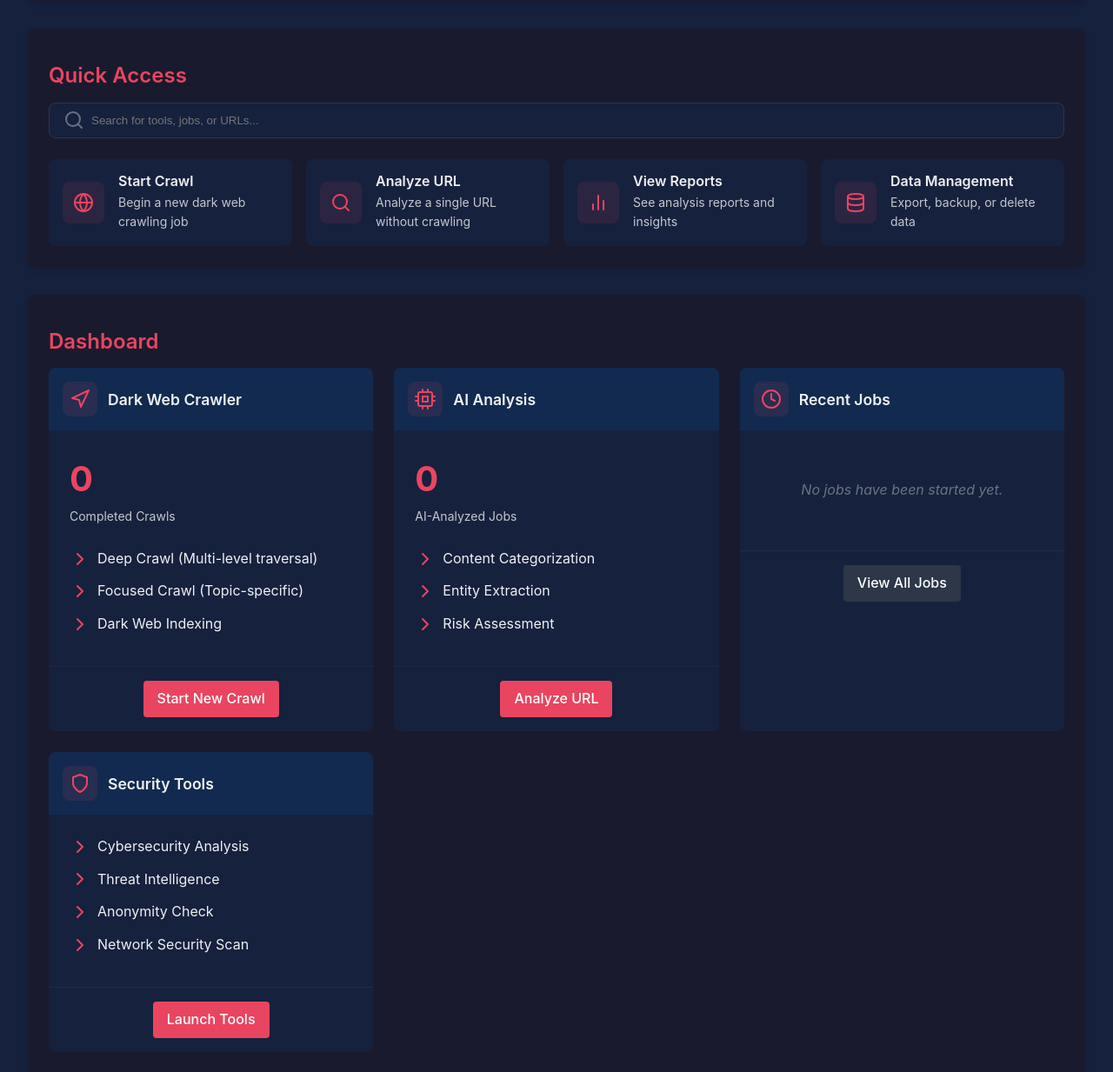
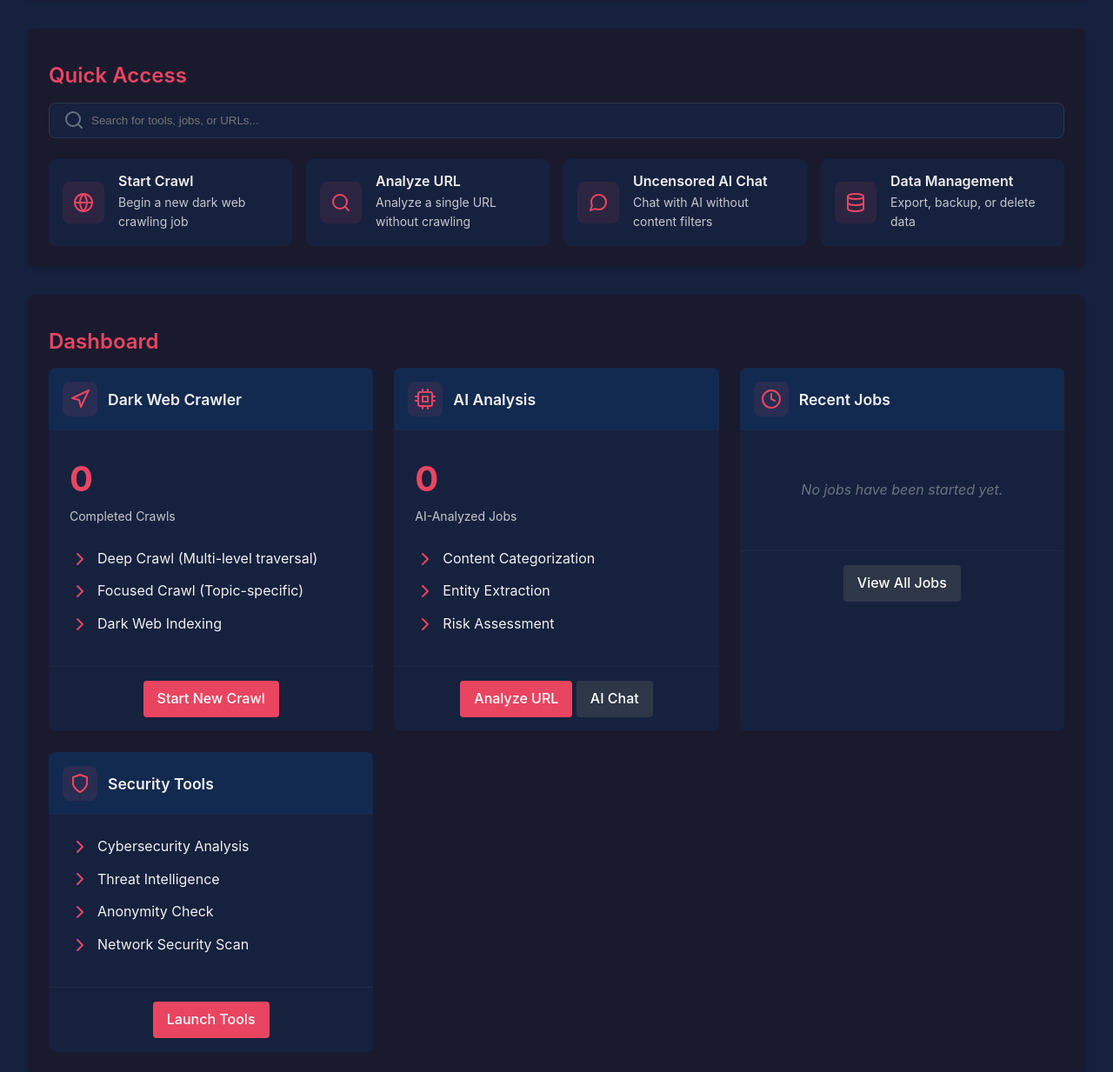
Before and after one commit to gorjessbbyx3/xxx, a Flask app: page / in a window 1280 px wide. Shown: the part 472-1705 px from the top of the page at 87% size. Run offline with Flask 3, Linux system fonts and the light colour scheme; data that the repository does not hold is empty.

Commit message:
Update dashboard.html

```diff
--- a/app/templates/dashboard.html
+++ b/app/templates/dashboard.html
@@ -127,13 +127,13 @@
                         <p>Analyze a single URL without crawling</p>
                     </div>
                 </a>
-                <a href="#" class="quick-access-item">
+                <a href="{{ url_for('uncensored_chat') }}" class="quick-access-item">
                     <div class="quick-access-icon">
-                        <i data-feather="bar-chart-2"></i>
+                        <i data-feather="message-circle"></i>
                     </div>
                     <div class="quick-access-details">
-                        <h3>View Reports</h3>
-                        <p>See analysis reports and insights</p>
+                        <h3>Uncensored AI Chat</h3>
+                        <p>Chat with AI without content filters</p>
                     </div>
                 </a>
                 <a href="#" class="quick-access-item">
@@ -211,6 +211,7 @@
                     </div>
                     <div class="dashboard-card-footer">
                         <a href="{{ url_for('analyze_single') }}" class="btn btn-primary">Analyze URL</a>
+                        <a href="{{ url_for('uncensored_chat') }}" class="btn btn-secondary">AI Chat</a>
                     </div>
                 </div>
 
```
